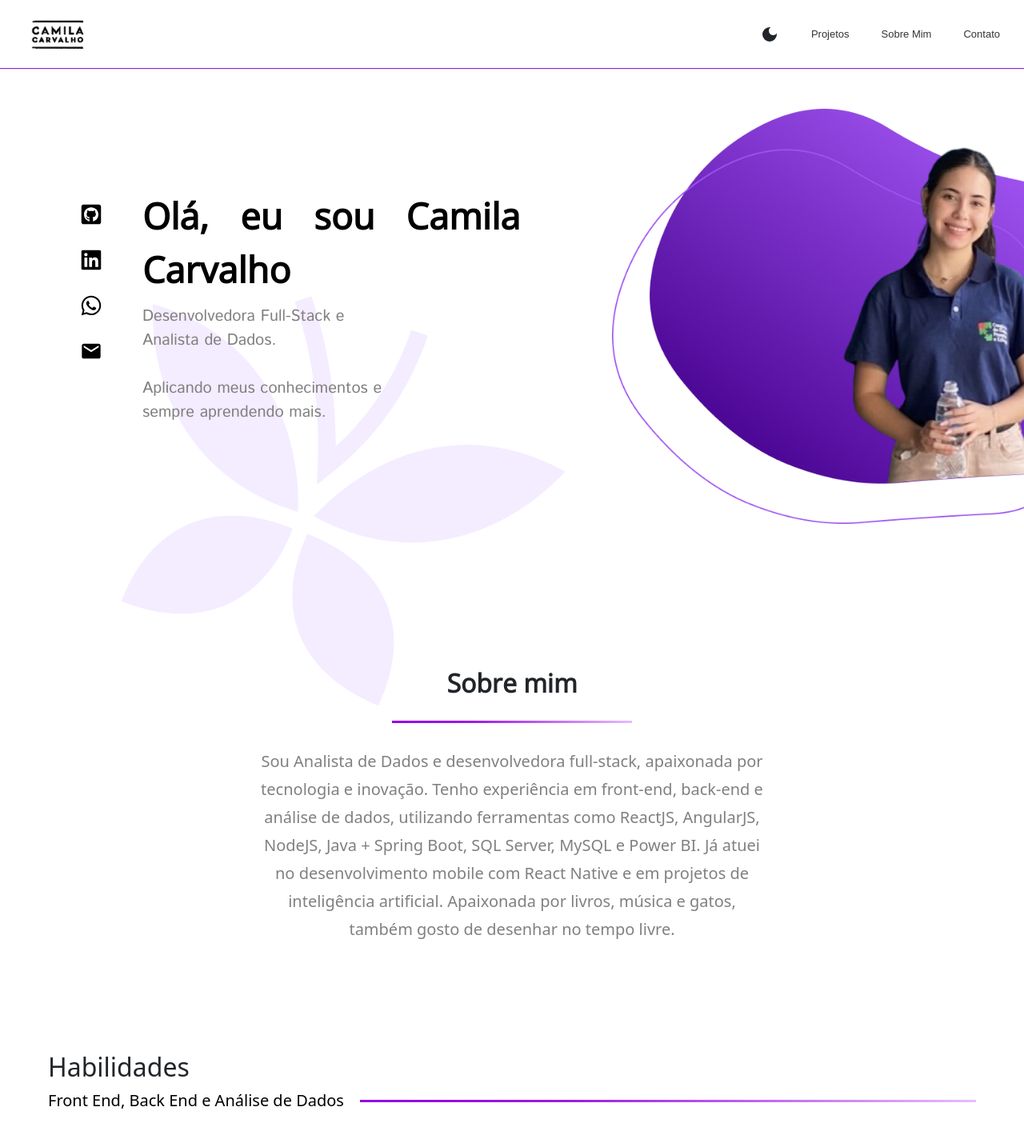
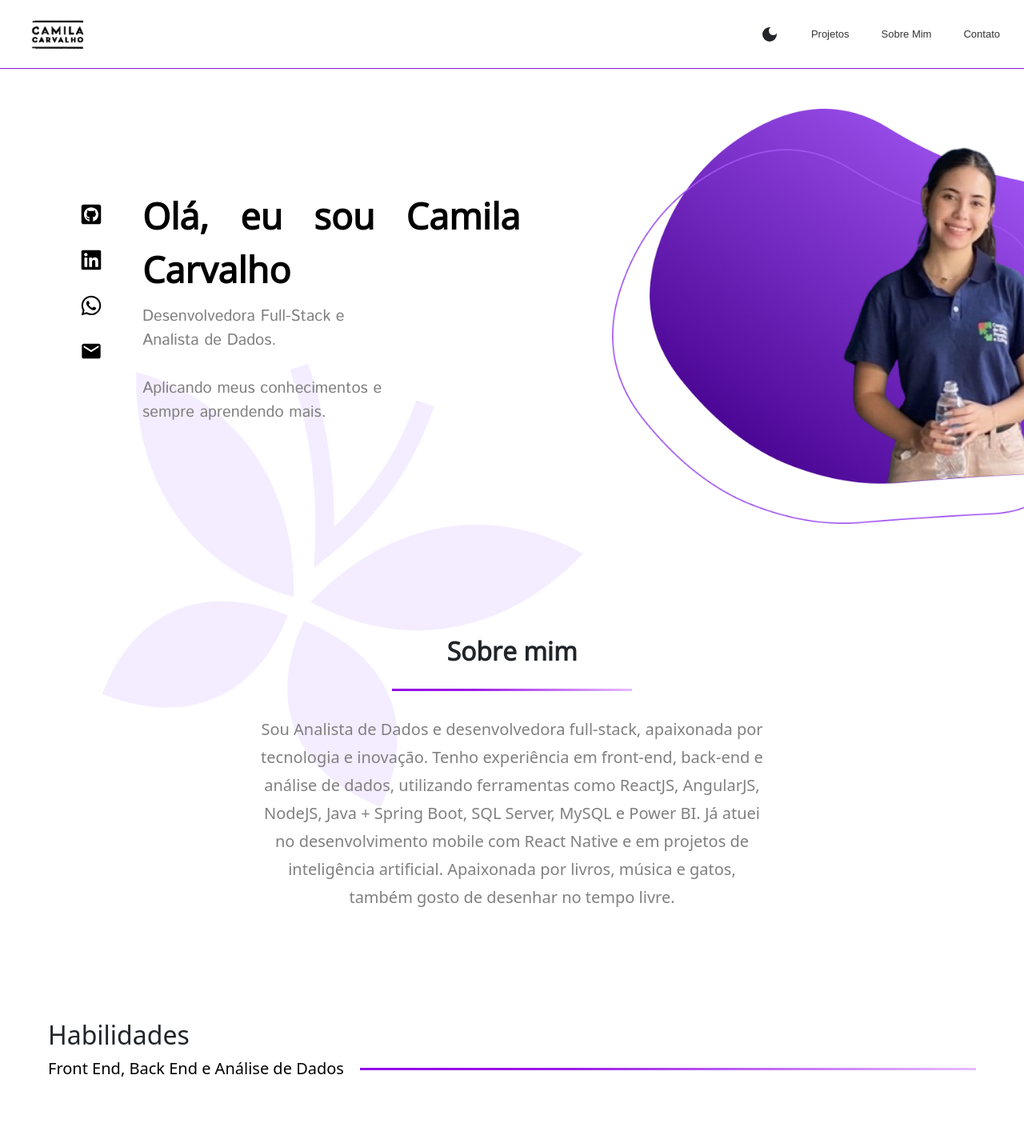
Before and after one commit to bycmlla/Portfolio-CamilaAguiar, a React (Create React App) app: page / in a window 1280 px wide. Shown: the top 1429 px of the page at 80% size. Built offline with nearby package versions, Linux system fonts and the light colour scheme.

Commit message:
atualizações na home

```diff
--- a/src/pages/Home/Home.css
+++ b/src/pages/Home/Home.css
@@ -14,11 +14,11 @@ body {
 
 .background-image {
   position: absolute;
-  top: 40vh; /* Ajuste a posição vertical */
-  left: 10vw; /* Ajuste a posição horizontal */
-  width: 600px; /* Largura da imagem */
-  height: auto; /* Altura automática */
-  opacity: 0.1; /* Opacidade da imagem */
+  top: 50vh;
+  left: 8vw;
+  width: 650px;
+  height: auto;
+  opacity: 0.1;
   z-index: -1;
 }
 /* Seção de apresentação (text-and-image-container) */
@@ -124,7 +124,7 @@ body {
   align-items: center;
   justify-content: center;
   flex-direction: column;
-  margin: 80px auto 80px auto;
+  margin: 40px auto 80px auto;
   width: 50%;
   text-align: center;
 }
@@ -197,7 +197,23 @@ body {
   display: flex;
   justify-content: center;
   align-items: center;
+  flex-direction: column;
+  gap: 40px;
   margin: 0 auto 20px auto;
+}
+
+.talk-to-me h2{
+  font-weight: bold;
+  font-family: "Open Sans", sans-serif;
+  font-size: 20px;
+  color: black;
+}
+
+.talk-to-me Button {
+  background-color: #9d1ee5;
+  border: none;
+  color: white;
+  cursor: pointer;
 }
 
 /* Dark Mode */
@@ -213,7 +229,8 @@ body {
 .dark-mode-home .reveal,
 .dark-mode-home .icons-container ul li a,
 .dark-mode-home .about-me-home,
-.dark-mode-home .inner-contact ul li h5 {
+.dark-mode-home .inner-contact ul li h5,
+.dark-mode-home .talk-to-me h2 {
   color: white;
 }
 
--- a/src/pages/Home/Home.js
+++ b/src/pages/Home/Home.js
@@ -21,7 +21,7 @@ import Skills from "../../components/Skills/Skills";
 import Carousel from "../../components/Carousel/Carousel";
 import "./Home.css";
 import SectionTitle from "../../components/SectionTitle/SectionTitle";
-import butterfly from "../../assets/images/butterfly.png"
+import butterfly from "../../assets/images/butterfly.png";
 
 const Home = () => {
   const [isActive, setIsActive] = useState(false);
@@ -227,9 +227,12 @@ const Home = () => {
         </div>
 
         <div className="talk-to-me">
-          <h2>Ou mande um e-mail pra mim por aqui mesmo!!</h2>
+          <h2>Ou me envie um e-mail por aqui mesmo!</h2>
           <Link to="/contact">
-            <Button>Entre em contato</Button>
+            <Button>Enviar e-mail</Button>
+          </Link>
+          <Link to="/contact">
+            <Button>Ir para Contato</Button>
           </Link>
         </div>
       </section>
```
